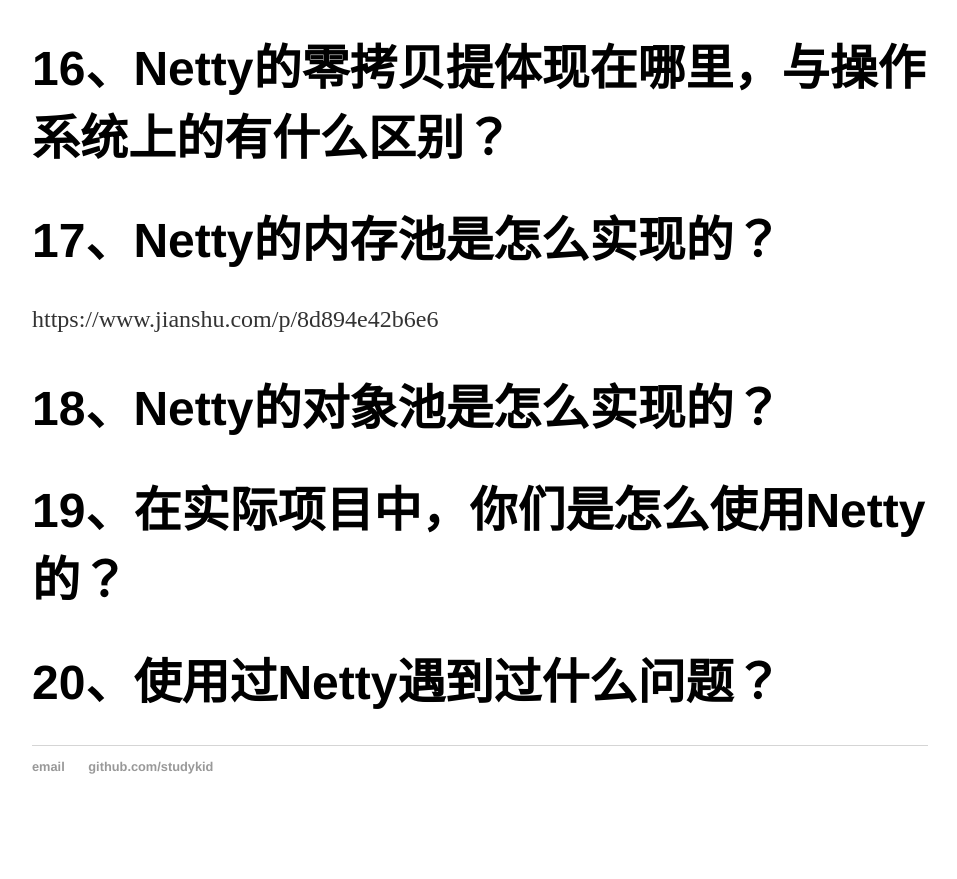
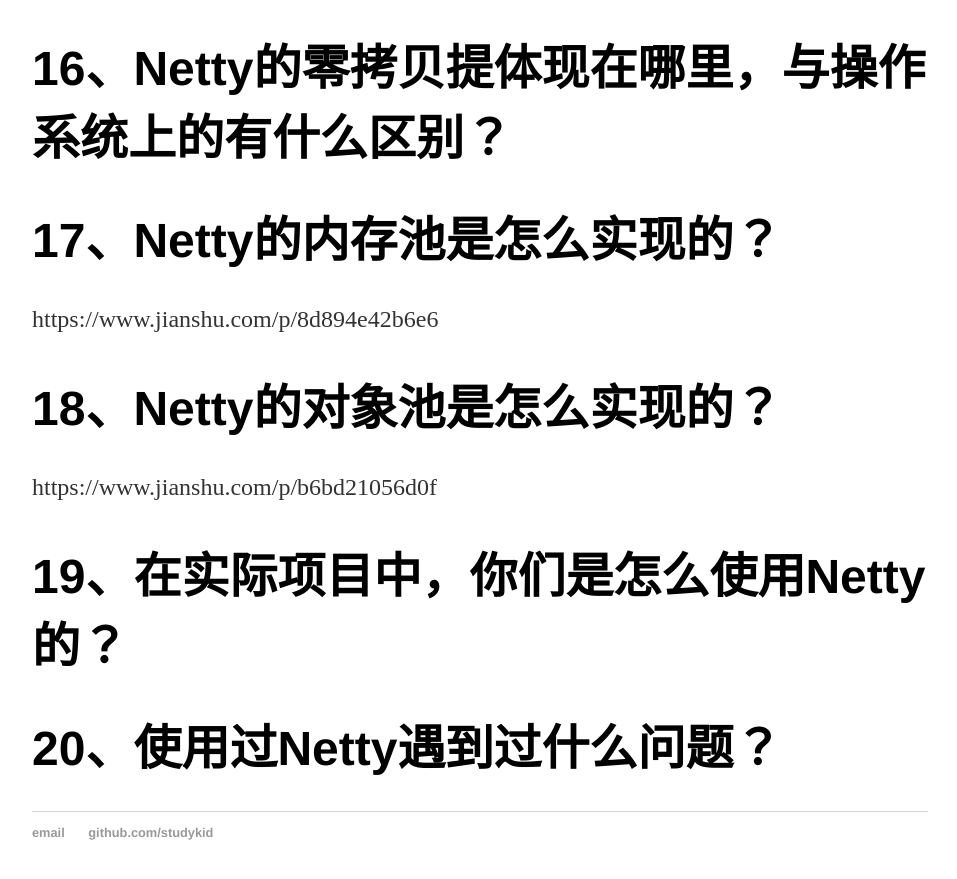
Before and after one commit to studykid/studykid.github.io, a Jekyll site: the page built from _posts/2020-03-10-netty面试问题.md, in a window 1280 px wide and 900 px high, scrolled down 6918 px. Shown: the top 879 px of the window, without its empty margins (160-1117 px from the left). Built offline with Jekyll 4.4.1, drawn with Linux system fonts in a browser that asks for light colours; our own code applies the rules of GitHub Pages for plain Markdown files; before the commit the page ends 7752 px from its top, so only the background shows below that; some of the changed lines change nothing that is shown.

Commit message:
Update 2020-03-10-netty面试问题.md

```diff
--- a/_posts/2020-03-10-netty面试问题.md
+++ b/_posts/2020-03-10-netty面试问题.md
@@ -139,6 +139,6 @@
 https://www.jianshu.com/p/8d894e42b6e6
 
 # 18、Netty的对象池是怎么实现的？
-
+https://www.jianshu.com/p/b6bd21056d0f
 # 19、在实际项目中，你们是怎么使用Netty的？
 # 20、使用过Netty遇到过什么问题？
```
